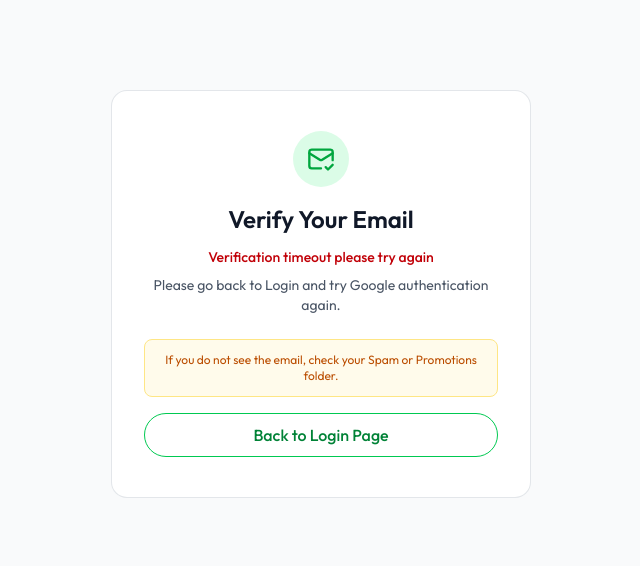
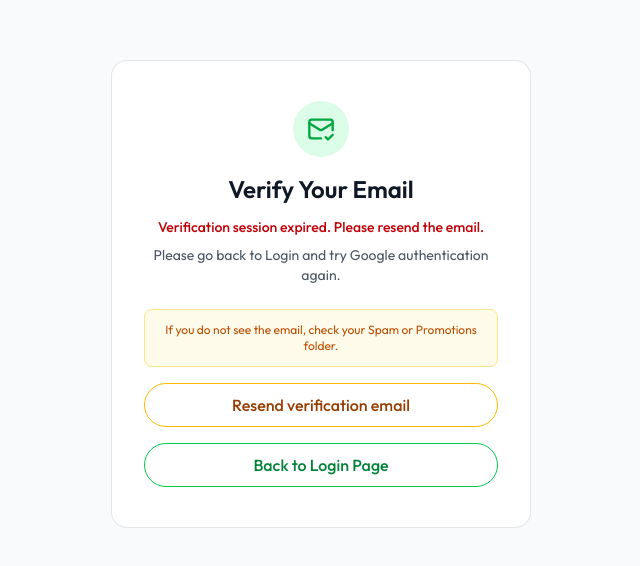
Before and after one commit to rahul-coder69/ai-resume-builder, a React (Vite) app in the folder client/: page /verify-email-pending in a window 1280 px wide. Shown: the part 106-672 px from the top of the page, without its empty margins (319-959 px from the left). Built offline with nearby package versions, Linux system fonts and the light colour scheme; no server answers.

Commit message:
updated v2

```diff
--- a/client/src/pages/VerifyEmailPending.jsx
+++ b/client/src/pages/VerifyEmailPending.jsx
@@ -8,9 +8,10 @@ import { login } from "../app/features/authSlice";
 const VerifyEmailPending = () => {
   const dispatch = useDispatch();
   const navigate = useNavigate();
-  const [searchParams] = useSearchParams();
+  const [searchParams, setSearchParams] = useSearchParams();
   const email = searchParams.get("email") || "your email";
-  const syncKey = searchParams.get("syncKey") || "";
+  const initialSyncKey = searchParams.get("syncKey") || "";
+  const [syncKey, setSyncKey] = React.useState(initialSyncKey);
   const initialTimeoutSeconds = Number(
     searchParams.get("timeoutSeconds") || 300,
   );
@@ -22,6 +23,7 @@ const VerifyEmailPending = () => {
     initialTimeoutSeconds,
   );
   const [countdown, setCountdown] = React.useState(4);
+  const [resending, setResending] = React.useState(false);
 
   const checkVerificationStatus = React.useCallback(async () => {
     if (!syncKey || verified || timedOut) return;
@@ -66,7 +68,9 @@ const VerifyEmailPending = () => {
   React.useEffect(() => {
     if (!syncKey) {
       setTimedOut(true);
-      setStatusMessage("Verification timeout please try again");
+      setStatusMessage(
+        "Verification session expired. Please resend the email.",
+      );
       setRemainingSeconds(0);
       return;
     }
@@ -119,6 +123,49 @@ const VerifyEmailPending = () => {
     return () => clearInterval(timer);
   }, [timedOut, verified]);
 
+  const handleResendVerificationEmail = async () => {
+    if (resending || verified) return;
+
+    try {
+      setResending(true);
+      setStatusMessage("");
+
+      const { data } = await api.post("/api/users/verify-email/resend", {
+        syncKey,
+        email: email === "your email" ? "" : email,
+      });
+
+      if (data?.alreadyVerified) {
+        setStatusMessage(
+          "Email already verified. Continue with Google sign-in.",
+        );
+        setTimedOut(false);
+        return;
+      }
+
+      const refreshedSyncKey = data?.verificationSyncKey || "";
+      const refreshedTimeout = Number(data?.verificationTimeoutSeconds || 300);
+
+      setSyncKey(refreshedSyncKey);
+      setRemainingSeconds(refreshedTimeout);
+      setTimedOut(false);
+      setStatusMessage("Verification email resent. Please check your inbox.");
+
+      setSearchParams(
+        {
+          email,
+          syncKey: refreshedSyncKey,
+          timeoutSeconds: String(refreshedTimeout),
+        },
+        { replace: true },
+      );
+    } catch (error) {
+      setStatusMessage(error.response?.data?.message || error.message);
+    } finally {
+      setResending(false);
+    }
+  };
+
   const formatCountdown = (seconds) => {
     const safeSeconds = Math.max(0, seconds);
     const minutes = String(Math.floor(safeSeconds / 60)).padStart(2, "0");
@@ -143,7 +190,8 @@ const VerifyEmailPending = () => {
               <span className="font-medium text-gray-800">{email}</span>.
             </p>
             <p className="mt-2 text-sm text-gray-600 select-none">
-              Please click the link in your inbox. After verification, you'll be redirected to the dashboard.
+              Please click the link in your inbox. After verification, you'll be
+              redirected to the dashboard.
             </p>
             <p className="mt-2 text-xs text-amber-700 font-medium select-none">
               Note: This verification link expires in{" "}
@@ -174,6 +222,19 @@ const VerifyEmailPending = () => {
           If you do not see the email, check your Spam or Promotions folder.
         </div>
 
+        {!verified && (
+          <button
+            type="button"
+            onClick={handleResendVerificationEmail}
+            disabled={resending}
+            className="mt-4 w-full h-11 rounded-full text-amber-800 border border-amber-400 hover:bg-amber-50 transition-colors font-medium disabled:cursor-not-allowed disabled:opacity-60"
+          >
+            {resending
+              ? "Resending verification email..."
+              : "Resend verification email"}
+          </button>
+        )}
+
         {verified && (
           <button
             type="button"
```
Also changed, not shown: 2 other files (tests, documents, lock files or other folders).
